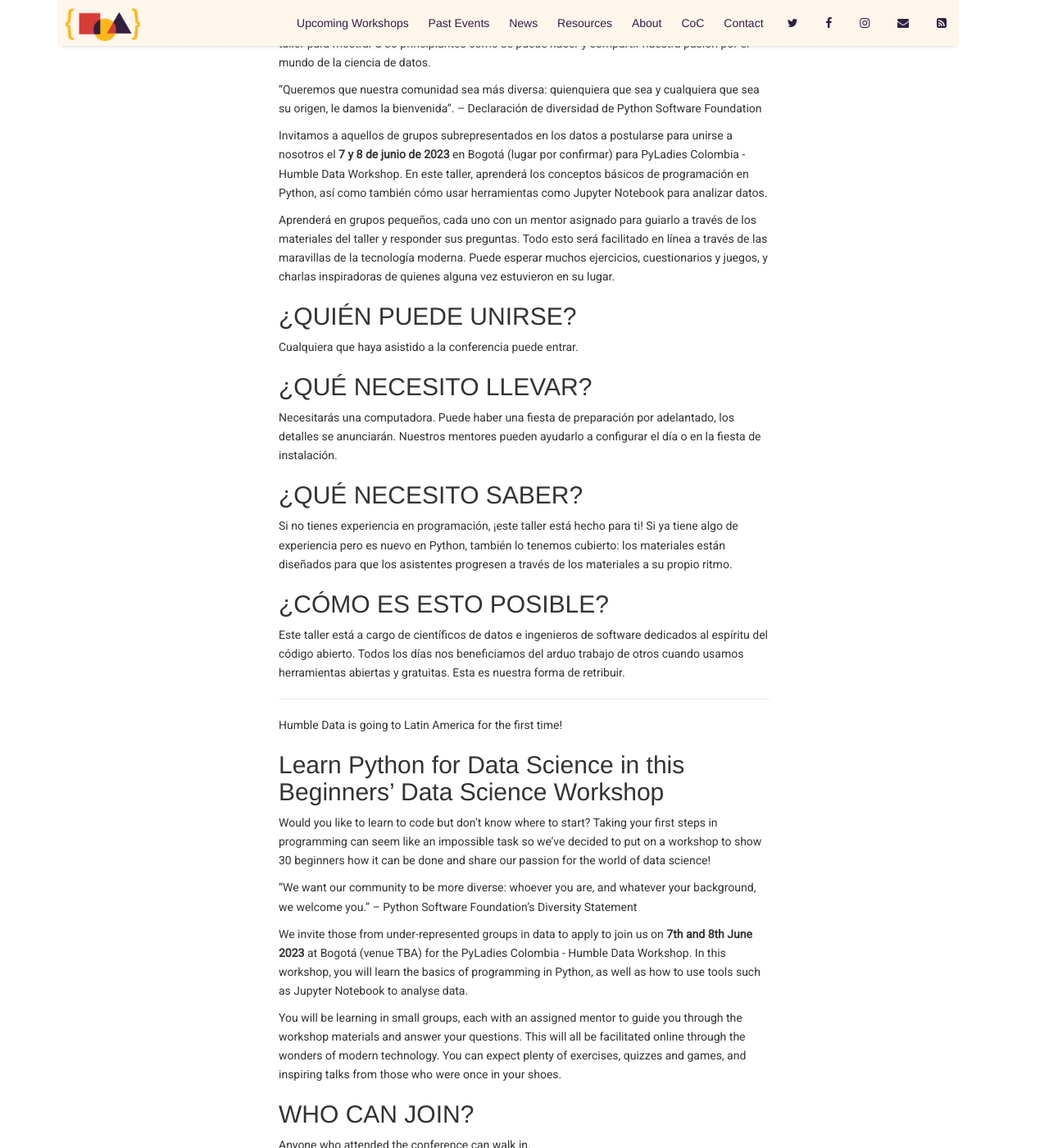
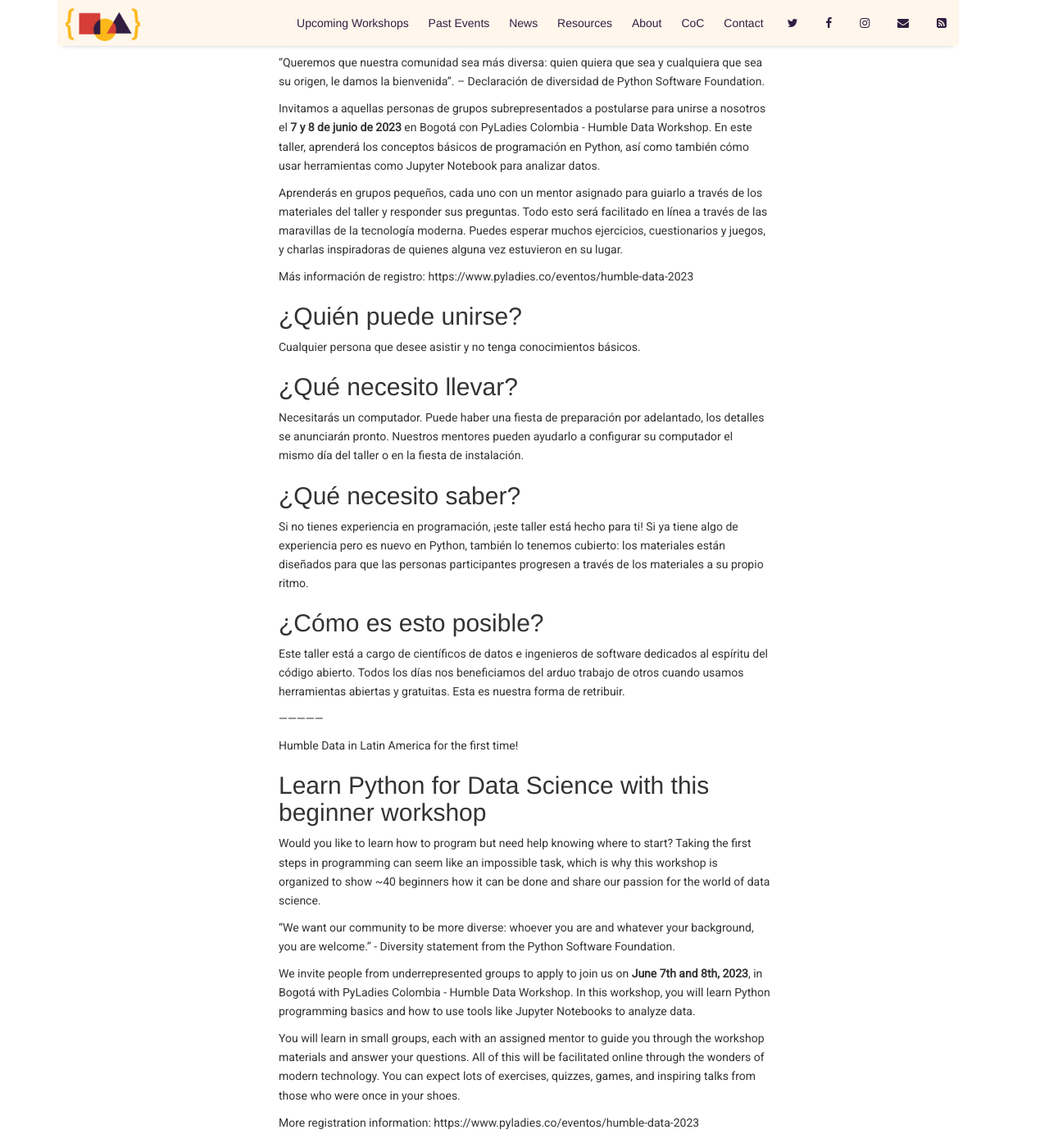
Before and after one commit to HumbleData/HumbleData.github.io, a Jekyll site: the page built from _posts/2023-06-07-pyladiesco23.md, in a window 1280 px wide and 1400 px high, scrolled down 706 px. Shown: the whole window at 82% size. Built offline with Jekyll 4.4.1, drawn with Linux system fonts in a browser that asks for light colours; nearby versions of some CDN libraries; comment, search, counter and statistics services are not loaded; some of the changed text lies outside the part shown.

Commit message:
update by pyladies

```diff
--- a/_posts/2023-06-07-pyladiesco23.md
+++ b/_posts/2023-06-07-pyladiesco23.md
@@ -9,52 +9,64 @@
 
 (English version below)
 
-Humble Data va a América Latina por primera vez!
+Humble Data en América Latina por primera vez!
 
-## Aprenda Python para la ciencia de datos en este taller de ciencia de datos para principiantes
+## Aprende Python para ciencia de datos con este taller para principiantes
 
-¿Te gustaría aprender a programar pero no sabes por dónde empezar? Dar los primeros pasos en la programación puede parecer una tarea imposible, por lo que hemos decidido organizar un taller para mostrar a 30 principiantes cómo se puede hacer y compartir nuestra pasión por el mundo de la ciencia de datos.
+¿Te gustaría aprender a programar pero no sabes por dónde empezar? Dar los primeros pasos en la programación puede parecer una tarea imposible, razón por que existe la organización de este taller para mostrar a ~40 principiantes cómo se puede hacer y compartir nuestra pasión por el mundo de la ciencia de datos.
 
-“Queremos que nuestra comunidad sea más diversa: quienquiera que sea y cualquiera que sea su origen, le damos la bienvenida”. – Declaración de diversidad de Python Software Foundation
+“Queremos que nuestra comunidad sea más diversa: quien quiera que sea y cualquiera que sea su origen, le damos la bienvenida”. – Declaración de diversidad de Python Software Foundation.
 
-Invitamos a aquellos de grupos subrepresentados en los datos a postularse para unirse a nosotros el **7 y 8 de junio de 2023** en Bogotá (lugar por confirmar) para PyLadies Colombia - Humble Data Workshop. En este taller, aprenderá los conceptos básicos de programación en Python, así como también cómo usar herramientas como Jupyter Notebook para analizar datos.
+Invitamos a aquellas personas de grupos subrepresentados a postularse para unirse a nosotros el **7 y 8 de junio de 2023** en Bogotá con PyLadies Colombia - Humble Data Workshop. En este taller, aprenderá los conceptos básicos de programación en Python, así como también cómo usar herramientas como Jupyter Notebook para analizar datos.
 
-Aprenderá en grupos pequeños, cada uno con un mentor asignado para guiarlo a través de los materiales del taller y responder sus preguntas. Todo esto será facilitado en línea a través de las maravillas de la tecnología moderna. Puede esperar muchos ejercicios, cuestionarios y juegos, y charlas inspiradoras de quienes alguna vez estuvieron en su lugar.
+Aprenderás en grupos pequeños, cada uno con un mentor asignado para guiarlo a través de los materiales del taller y responder sus preguntas. Todo esto será facilitado en línea a través de las maravillas de la tecnología moderna. Puedes esperar muchos ejercicios, cuestionarios y juegos, y charlas inspiradoras de quienes alguna vez estuvieron en su lugar.
 
-## ¿QUIÉN PUEDE UNIRSE?
-Cualquiera que haya asistido a la conferencia puede entrar.
+Más información de registro: https://www.pyladies.co/eventos/humble-data-2023
 
-## ¿QUÉ NECESITO LLEVAR?
-Necesitarás una computadora. Puede haber una fiesta de preparación por adelantado, los detalles se anunciarán. Nuestros mentores pueden ayudarlo a configurar el día o en la fiesta de instalación.
+## ¿Quién puede unirse?
 
-## ¿QUÉ NECESITO SABER?
-Si no tienes experiencia en programación, ¡este taller está hecho para ti! Si ya tiene algo de experiencia pero es nuevo en Python, también lo tenemos cubierto: los materiales están diseñados para que los asistentes progresen a través de los materiales a su propio ritmo.
+Cualquier persona que desee asistir y no tenga conocimientos básicos.
 
-## ¿CÓMO ES ESTO POSIBLE?
+## ¿Qué necesito llevar?
+
+Necesitarás un computador. Puede haber una fiesta de preparación por adelantado, los detalles se anunciarán pronto. Nuestros mentores pueden ayudarlo a configurar su computador el mismo día del taller o en la fiesta de instalación.
+
+## ¿Qué necesito saber?
+
+Si no tienes experiencia en programación, ¡este taller está hecho para ti! Si ya tiene algo de experiencia pero es nuevo en Python, también lo tenemos cubierto: los materiales están diseñados para que las personas participantes progresen a través de los materiales a su propio ritmo.
+
+## ¿Cómo es esto posible?
+
 Este taller está a cargo de científicos de datos e ingenieros de software dedicados al espíritu del código abierto. Todos los días nos beneficiamos del arduo trabajo de otros cuando usamos herramientas abiertas y gratuitas. Esta es nuestra forma de retribuir.
 
--------------
+—------------
 
-Humble Data is going to Latin America for the first time!
+Humble Data in Latin America for the first time!
 
-## Learn Python for Data Science in this Beginners' Data Science Workshop
+## Learn Python for Data Science with this beginner workshop
 
-Would you like to learn to code but don’t know where to start? Taking your first steps in programming can seem like an impossible task so we’ve decided to put on a workshop to show 30 beginners how it can be done and share our passion for the world of data science!
+Would you like to learn how to program but need help knowing where to start? Taking the first steps in programming can seem like an impossible task, which is why this workshop is organized to show ~40 beginners how it can be done and share our passion for the world of data science.
 
-“We want our community to be more diverse: whoever you are, and whatever your background, we welcome you.” – Python Software Foundation’s Diversity Statement
+"We want our community to be more diverse: whoever you are and whatever your background, you are welcome." - Diversity statement from the Python Software Foundation.
 
-We invite those from under-represented groups in data to apply to join us on **7th and 8th June 2023** at Bogotá (venue TBA) for the PyLadies Colombia - Humble Data Workshop. In this workshop, you will learn the basics of programming in Python, as well as how to use tools such as Jupyter Notebook to analyse data.
+We invite people from underrepresented groups to apply to join us on **June 7th and 8th, 2023**, in Bogotá with PyLadies Colombia - Humble Data Workshop. In this workshop, you will learn Python programming basics and how to use tools like Jupyter Notebooks to analyze data.
 
-You will be learning in small groups, each with an assigned mentor to guide you through the workshop materials and answer your questions. This will all be facilitated online through the wonders of modern technology. You can expect plenty of exercises, quizzes and games, and inspiring talks from those who were once in your shoes.
+You will learn in small groups, each with an assigned mentor to guide you through the workshop materials and answer your questions. All of this will be facilitated online through the wonders of modern technology. You can expect lots of exercises, quizzes, games, and inspiring talks from those who were once in your shoes.
 
-## WHO CAN JOIN?
-Anyone who attended the conference can walk in.
+More registration information: https://www.pyladies.co/eventos/humble-data-2023
 
-## WHAT DO I NEED TO BRING?
-You will need a computer. There may be a setup party in advance, details to be announced. Our mentors can help you set up on the day or at the setup party.
+## Who can join?
 
-## WHAT DO I NEED TO KNOW?
-If you have zero programming experience, this workshop is made for you! If you already have some experience but are new to Python, we’ve got you covered too – the materials are designed for attendees to progress through the materials at their own rate.
+Anyone who wants to attend and needs to gain basic knowledge.
 
-## HOW IS THIS POSSIBLE?
-This workshop is being run by data scientists and software engineers dedicated to the spirit of open source. Every day we benefit from the hard work of others when we use free open tools. This is our way of giving back.
+## What do I need to bring?
+
+You will need a computer. There may be a preparation party in advance, and details will be announced soon. Our mentors can help you set up your computer on the same day as the workshop or at the installation party.
+
+## What do I need to know?
+
+If you need more programming experience, this workshop is made for you! If you already have some experience but are new to Python, we've got you covered, too: the materials are designed for workshop participants to progress through at their own pace.
+
+## How is this possible?
+
+This workshop is run by data scientists and software engineers dedicated to the spirit of open source. Every day we benefit from the hard work of others when we use open and free tools. This is our way of giving back.
```
